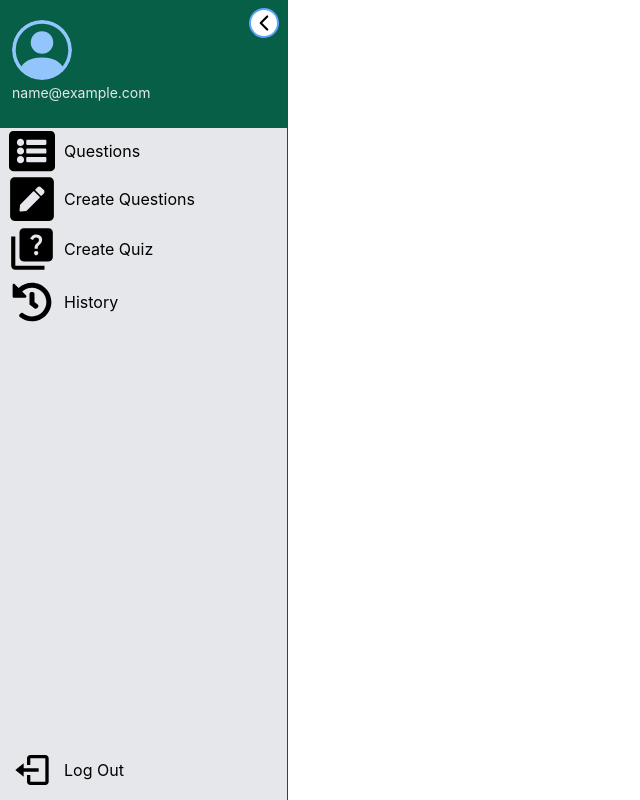
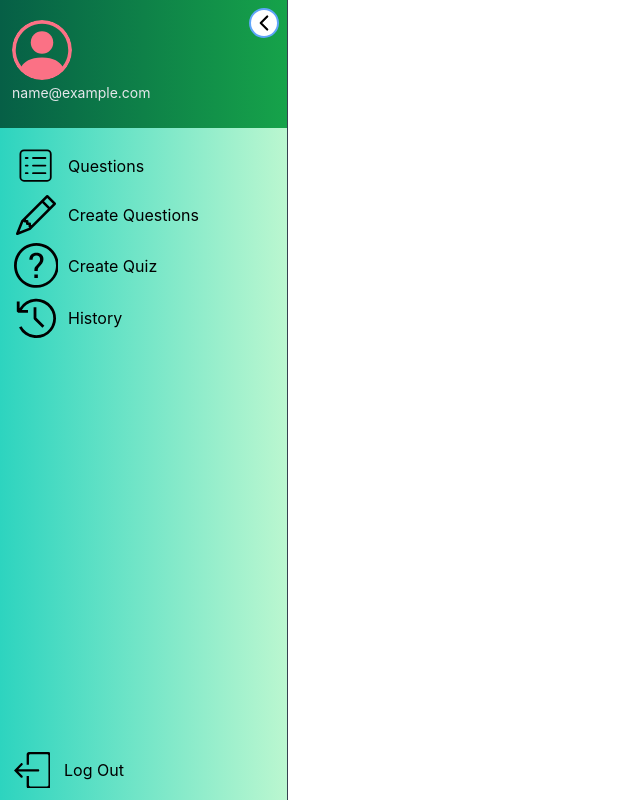
Before and after one commit to samk97/KWIZ-APP, a React (Create React App) app in the folder frontend/: page /admin in a window 1280 px wide. Shown: the whole page, without its empty margins (0-640 px from the left). Built offline with nearby package versions, Linux system fonts and the light colour scheme; no server answers; sample sign-in values are in the browser's storage.

Commit message:
reset button fixed + sidenav color changed

```diff
--- a/frontend/src/App.css
+++ b/frontend/src/App.css
@@ -38,11 +38,12 @@
 }
 
 .active {
-  color: #f84c4c;
+  color: #3730a3;
   --tw-border-opacity: 1;
   border-width: 2px;
   border-color: rgb(71 85 105);
   border-radius: 0.5rem /* 8px */;
   --tw-bg-opacity: 1;
   margin: 0.25rem /* 4px */;
+  font-weight: 700;
 }
--- a/frontend/src/App.js
+++ b/frontend/src/App.js
@@ -1,5 +1,5 @@
 import "./App.css";
-import { Routes, Route} from "react-router-dom";
+import { Routes, Route } from "react-router-dom";
 import { useState } from "react";
 import LoginPage from "./main_modules/LoginPage";
 import SignupPage from "./main_modules/SignupPage";
@@ -40,6 +40,7 @@ function App() {
       <Route path="/signup" element={<SignupPage />} />
       <Route path="/forgot_password" element={<ForgotPassword />} />
       <Route path="/profile" element={<AdminProfile />} />
+      <Route path="preview-quiz" element={<PreviewPage2 />} />
       {/* <Route path="/preview" element={<PreviewPage />} /> */}
       {/* Admin */}
       <Route
@@ -54,8 +55,6 @@ function App() {
         <Route path="create_quiz" element={<AdminCreateQuiz open={open} />} />
         <Route path="history" element={<AdminHistory open={open} />} />
         <Route path="preview" element={<PreviewPage open={open} />} />
-
-
       </Route>
 
       {/* Student */}
@@ -84,13 +83,12 @@ function App() {
       </Route>
 
       <Route path="/quiz/:id" element={<StudentQuiz />}></Route>
-      <Route   path="quiz-detail/:id"
-          element={<QuizDetails open={open} />}
-        ></Route>
+      <Route
+        path="quiz-detail/:id"
+        element={<QuizDetails open={open} />}
+      ></Route>
 
       <Route path="/student_profile" element={<StudentProfile />}></Route>
-      <Route path="preview-quiz" element={<PreviewPage2/>} />
-
     </Routes>
   );
 }
--- a/frontend/src/components/SideNav.js
+++ b/frontend/src/components/SideNav.js
@@ -1,13 +1,14 @@
 import { NavLink, Outlet } from "react-router-dom";
 import { FiChevronLeft } from "react-icons/fi";
-import { FaListAlt } from "react-icons/fa";
-import { FaPenSquare } from "react-icons/fa";
-import { MdQuiz } from "react-icons/md";
-import { FaHistory } from "react-icons/fa";
+// import { FaListAlt } from "react-icons/fa";
+import { BsPencil } from "react-icons/bs";
 import { BiLogOut } from "react-icons/bi";
 import { BsPersonCircle } from "react-icons/bs";
+import { SlQuestion, SlLogout } from "react-icons/sl";
 import { useNavigate } from "react-router-dom";
 import { GiHamburgerMenu, GiCancel } from "react-icons/gi";
+import { CiViewList } from "react-icons/ci";
+import { VscHistory } from "react-icons/vsc";
 import { useEffect } from "react";
 import { useSelector, useDispatch } from "react-redux";
 
@@ -18,8 +19,7 @@ function SideNav(props) {
   const state = useSelector((state) => ({ ...state }));
   console.log(state);
   var userName = "";
-  if(state &&  state.user )
-  userName = state.user.email;
+  if (state && state.user) userName = state.user.email;
 
   useEffect(() => {
     if (state && state.user) {
@@ -50,28 +50,28 @@ function SideNav(props) {
             {/* option 1 */}
             <NavLink to="/admin/questions">
               <div className="flex justify-center items-center h-full w-10">
-                <FaListAlt className="text-[1.3rem]" />
+                <CiViewList className="text-[1.3rem]" />
               </div>
             </NavLink>
 
             {/* option 2 */}
             <NavLink to="/admin/create_questions">
               <div className="flex justify-center items-center h-full w-10">
-                <FaPenSquare className="text-[1.3rem]" />
+                <BsPencil className="text-[1.3rem]" />
               </div>
             </NavLink>
 
             {/* option 3 */}
             <NavLink to="/admin/create_quiz">
               <div className="flex justify-center items-center h-full w-10">
-                <MdQuiz className="text-[1.3rem]" />
+                <SlQuestion className="text-[1.3rem]" />
               </div>
             </NavLink>
 
             {/* option 4 */}
             <NavLink to="/admin/history">
               <div className="flex justify-center items-center h-full w-10">
-                <FaHistory className="text-[1.3rem]" />
+                <VscHistory className="text-[1.3rem]" />
               </div>
             </NavLink>
           </div>
@@ -104,7 +104,7 @@ function SideNav(props) {
                     onClick={handleLogOut}
                     className="flex items-center justify-end p-2 border-t border-black"
                   >
-                    <BiLogOut className="text-[2rem] mr-2" />
+                    <SlLogout className="text-[2rem] mr-2" />
                     <span> Log Out</span>
                   </div>
                 </div>
@@ -117,21 +117,22 @@ function SideNav(props) {
         <div className="fixed top-0 left-0">
           {/* Sidenav */}
           <div
-            className={`hidden sm:flex  flex-col justify-start relative border-r border-gray-700 bg-gray-200 h-screen ${
+            className={`hidden sm:flex  flex-col justify-start relative border-r border-gray-700 bg-gradient-to-r from-teal-400 to-green-200 h-screen ${
               props.open ? "w-72" : "w-16"
             } duration-200`}
           >
+            {/* Sidenav top section */}
             <div
               className={`relative w-full ${
                 props.open ? "h-32" : "h-12"
-              } bg-emerald-800 duration-200`}
+              } bg-gradient-to-r from-emerald-800 to-green-600 duration-200 mb-3`}
             >
               <div
                 className={`absolute left-3 top-5 ${
                   props.open ? "" : "scale-0"
                 } duration-100`}
               >
-                <BsPersonCircle className="rounded-full text-6xl text-blue-300"></BsPersonCircle>
+                <BsPersonCircle className="rounded-full text-6xl text-rose-400"></BsPersonCircle>
                 <div>
                   <span className="text-sm text-gray-200 break-words">
                     {userName}
@@ -152,9 +153,9 @@ function SideNav(props) {
             <div className="relative flex flex-col justify-center w-full">
               {/* Sidenav option 1 */}
               <NavLink to="/admin/questions">
-                <div className="flex justify-start items-center w-full hover:font-bold">
-                  <div className="flex justify-center items-center w-16">
-                    <FaListAlt className="text-[46px] cursor-pointer"></FaListAlt>
+                <div className="flex justify-start items-center w-full hover:font-bold group p-1">
+                  <div className="flex justify-center items-center group-hover:scale-[1.1] w-16 h-full">
+                    <CiViewList className="text-[2.7rem] cursor-pointer" />
                   </div>
 
                   <span
@@ -167,9 +168,9 @@ function SideNav(props) {
 
               {/* Sidenav Option 2 */}
               <NavLink to="/admin/create_questions">
-                <div className="flex justify-start items-center w-full hover:font-bold">
-                  <div className="flex justify-center items-center w-16 h-full">
-                    <FaPenSquare className="text-[50px] cursor-pointer"></FaPenSquare>
+                <div className="flex justify-start items-center w-full hover:font-bold group p-1">
+                  <div className="flex justify-center items-center group-hover:scale-[1.1] w-16 h-full">
+                    <BsPencil className="text-[2.5rem] cursor-pointer" />
                   </div>
 
                   <span
@@ -182,9 +183,9 @@ function SideNav(props) {
 
               {/* Sidenav Option 3 */}
               <NavLink to="/admin/create_quiz">
-                <div className="flex justify-start items-center w-full hover:font-bold">
-                  <div className="flex justify-center items-center w-16 h-full">
-                    <MdQuiz className="rounded-xl text-[50px] cursor-pointer"></MdQuiz>
+                <div className="flex justify-start items-center w-full hover:font-bold group p-1">
+                  <div className="flex justify-center items-center group-hover:scale-[1.1] w-16 h-full">
+                    <SlQuestion className="rounded-xl text-[2.8rem] cursor-pointer" />
                   </div>
 
                   <span
@@ -197,9 +198,9 @@ function SideNav(props) {
 
               {/* Sidenav Option 4 */}
               <NavLink to="/admin/history">
-                <div className="flex justify-start items-center w-full hover:font-bold">
-                  <div className="flex justify-center items-center w-16 h-full">
-                    <FaHistory className=" text-[40px] cursor-pointer m-2"></FaHistory>
+                <div className="flex justify-start items-center w-full hover:font-bold group p-1">
+                  <div className="flex justify-center items-center group-hover:scale-[1.1] w-16 h-full">
+                    <VscHistory className=" text-[2.8rem] cursor-pointer" />
                   </div>
 
                   <span
@@ -211,20 +212,19 @@ function SideNav(props) {
               </NavLink>
             </div>
 
-            <div className=" w-full h-[60px] absolute bottom-0 duration-300"   onClick={handleLogOut}>
+            <div className=" w-full h-[60px] absolute bottom-0 duration-300">
               <div className="w-full h-full relative">
                 <NavLink to="/login">
                   <div
                     onClick={handleLogOut}
-                    className="flex justify-start items-center w-full h-[60px]  hover:font-bold"
+                    className="flex justify-start items-center w-full h-[60px] hover:font-bold group"
                   >
-                    <div className="flex justify-center items-center w-16 h-full">
-                      <BiLogOut className=" text-[40px] cursor-pointer m-2"></BiLogOut>
+                    <div className="flex justify-center items-center group-hover:scale-[1.1] w-16 h-full">
+                      <SlLogout className=" text-[2.3rem] cursor-pointer m-2"></SlLogout>
                     </div>
 
                     <span
                       className={`duration-100 ${!props.open && "scale-0 w-0"}`}
-
                     >
                       <button> Log Out</button>
                     </span>
--- a/frontend/src/components/StudentSideNav.js
+++ b/frontend/src/components/StudentSideNav.js
@@ -15,8 +15,7 @@ function StudentSideNav(props) {
   const state = useSelector((state) => ({ ...state }));
   console.log(state);
   var email = "";
-  if(state &&  state.user )
-  email = state.user.email;
+  if (state && state.user) email = state.user.email;
 
   useEffect(() => {
     if (state && state.user) {
@@ -113,10 +112,11 @@ function StudentSideNav(props) {
               props.open ? "w-72" : "w-16"
             } duration-200`}
           >
+            {/* Sidenav top section */}
             <div
               className={`relative w-full p-2 ${
                 props.open ? "h-32" : "h-12"
-              } bg-emerald-800 duration-200`}
+              } bg-emerald-800 duration-200 mb-3`}
             >
               <div
                 className={`absolute left-3 top-5 w-[90%] ${
```
Also changed, not shown: frontend/src/components/QuestionForm.js (+25 -8 lines).
